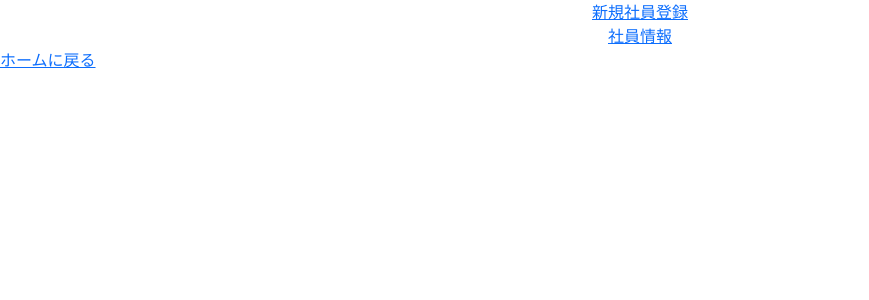
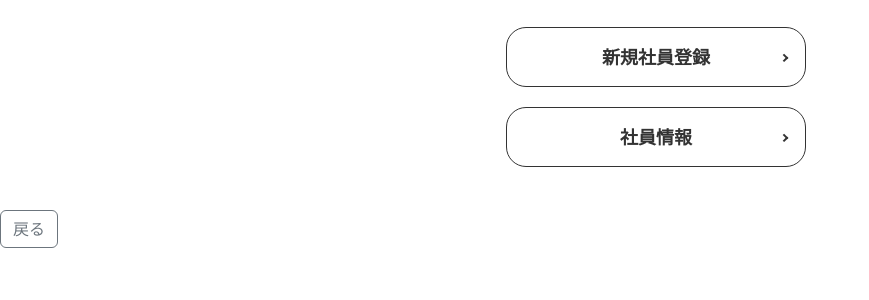
Before and after one commit to t21cs024/Local, a Django app: page /superuserhome/useredit/ in a window 1280 px wide. Shown: the top 300 px of the page, without its empty margins (0-869 px from the left). Run offline with Django 4.2, Linux system fonts and the light colour scheme; parts of the project's set-up code (start-up, migrations or seed data) failed here and were passed over; some libraries are stand-ins or nearby versions.

Commit message:
[change]デザイン
メニュー遷移をボタンに変更しデザインを適応

```diff
--- a/superuserhome/templates/Edit/company_add.html
+++ b/superuserhome/templates/Edit/company_add.html
@@ -11,6 +11,9 @@
 <input type="submit" value="追加"/>
 </form>
 
-<li><a href="/superuserhome">戻る</a></li>
+<ul>
+<li><a href="/superuserhome">
+<button type="button" class="btn btn-outline-secondary"">戻る</button></a></li>
+</ul>
 
 {% endblock %}
--- a/superuserhome/templates/Edit/company_delete.html
+++ b/superuserhome/templates/Edit/company_delete.html
@@ -1,6 +1,6 @@
 {% extends "base.html" %}
 
-{% block title %} Delete {% endblock %}
+{% block title %} 企業削除 {% endblock %}
 
 {% block main %}
 <form action="{% url 'superuserhome:companydelete' pk=company.company_id %}" method="post">
@@ -39,5 +39,4 @@
 
 <li><a href="/superuserhome">戻る</a></li>
 
->>>>>>> refs/remotes/choose_remote_name/ログイン機能追加
 {% endblock %}
--- a/superuserhome/templates/Edit/company_edit.html
+++ b/superuserhome/templates/Edit/company_edit.html
@@ -1,6 +1,6 @@
 {% extends "base.html" %}
 
-{% block title %} Edit {% endblock %}
+{% block title %} 企業編集 {% endblock %}
 
 {% block main %}
 
--- a/superuserhome/templates/Edit/useredit.html
+++ b/superuserhome/templates/Edit/useredit.html
@@ -5,28 +5,19 @@
 
 <body>
 <center>
-<div>
-<a href="{% url 'superuserhome:signup' %}">新規社員登録</a>
+
+<ul>
+<div class = "btn">
+<li><a href="{% url 'superuserhome:signup' %}">新規社員登録</a></li>
+<li><a href="{% url 'superuserhome:userinformation' %}">社員情報</a></li>
 </div>
-<div>
-<a href="{% url 'superuserhome:userinformation' %}">社員情報</a>
-</div>
-<!-- これは行コメントアウトです
-<form action="{% url 'superuserhome:signup' %}" method="post">
-	<label for="email">社員ID:</label>
-	<input type="text" id="id" name="id" class="custom-input" required>
-	<a href="{% url 'superuserhome:userinformation' %}">社員情報</a>
-</form>
-<form action="{% url 'superuserhome:userinformation' %}" method="post">
-    {% csrf_token %}
-    <label for="id">社員ID:</label>
-    <input type="text" id="id" name="id" class="custom-input" required>
-    <button type="submit">社員情報</button>
-</form>
--->
-
+</ul>
 
 </center>
-<a href="/superuserhome">ホームに戻る</a>
+
+<a href="/superuserhome">
+  <button type="button" class="btn btn-outline-secondary"">戻る</button>
+</a>
+
 </body>
 {% endblock %}
--- a/superuserhome/templates/Edit/userinformation.html
+++ b/superuserhome/templates/Edit/userinformation.html
@@ -20,9 +20,9 @@
 
 </center>
 
-<a href="{% url 'superuserhome:useredit' %}">戻る</a>
 
-
-</form>
+<a href="{% url 'superuserhome:useredit' %}">
+  <button type="button" class="btn btn-outline-secondary"">戻る</button>
+</a>
 
 {% endblock %}
--- a/superuserhome/views.py
+++ b/superuserhome/views.py
@@ -371,7 +371,7 @@ class CompanyDeleteView(DeleteView):
 
 
 class ImageUploadView(CreateView):
-    template_name = "Edit/Item/image-upload.html"
+    template_name = "Edit/Item/image_upload.html"
     form_class = ImageUploadForm
     success_url = "/superuserhome/orderedit"
 
--- a/templates/base.html
+++ b/templates/base.html
@@ -6,7 +6,63 @@
   <meta name="viewport" content="width=device-width, initial-scale=1.0">
   <title>{% block title %} 社員メニュー {% endblock %}</title>
   <link rel="stylesheet" href="{% static '/bootstrap/css/bootstrap.min.css' %}">
+
+<style>
+
+.btn a {
+	display: flex;
+	justify-content: center;
+	align-items: center;
+	position: relative;
+	width: 300px;
+	height: 60px;
+	color: #333;
+	font-size: 18px;
+	font-weight: 700;
+	text-decoration: none;
+	background-color: #b0c4de;
+	background-color: #ffffff;
+	border: 1px solid #333;
+	border-radius: 20px;
+	transition: 0.3s;
+}
+
+.btn a:hover {
+	/*color: #c0c0c0;*/
+	color: #f2f2f2;
+	background-color: #4682b4;
+	border: 1px solid #333;
+}
+
+.btn a::after {
+	content: '';
+	position: absolute;
+	top: 50%;
+	right: 20px;
+	transform: rotate(45deg) translateY(-50%);
+	width: 6px;
+	height: 6px;
+	border-width: 2px 2px 0 0;
+	border-style: solid;
+	border-color: #333;
+}
+
+.btn a:hover::after {
+	border-color: #f2f2f2 #f2f2f2 transparent transparent;
+}
+
+  ul, ol {
+    list-style: none; /* リストのデフォルトのマーカーをなくす */
+  }
+  /* リストアイテムの上下の余白を設定 */
+li {
+  margin: 20px; /* 上下に余白を設定（適宜調整） */
+}
+
+
+</style>
 </head>
+
 <body>
   <div class="container">
   <nav class="nav">
```
Also changed, not shown: superuserhome/templates/Edit/orderedit.html (+9 -2 lines), superuserhome/templates/Edit/signup.html (+5 -3 lines), superuserhome/templates/superuser_home.html (+18 -0 lines), userhome/templates/user_home.html (+5 -2 lines), 1 other file.
